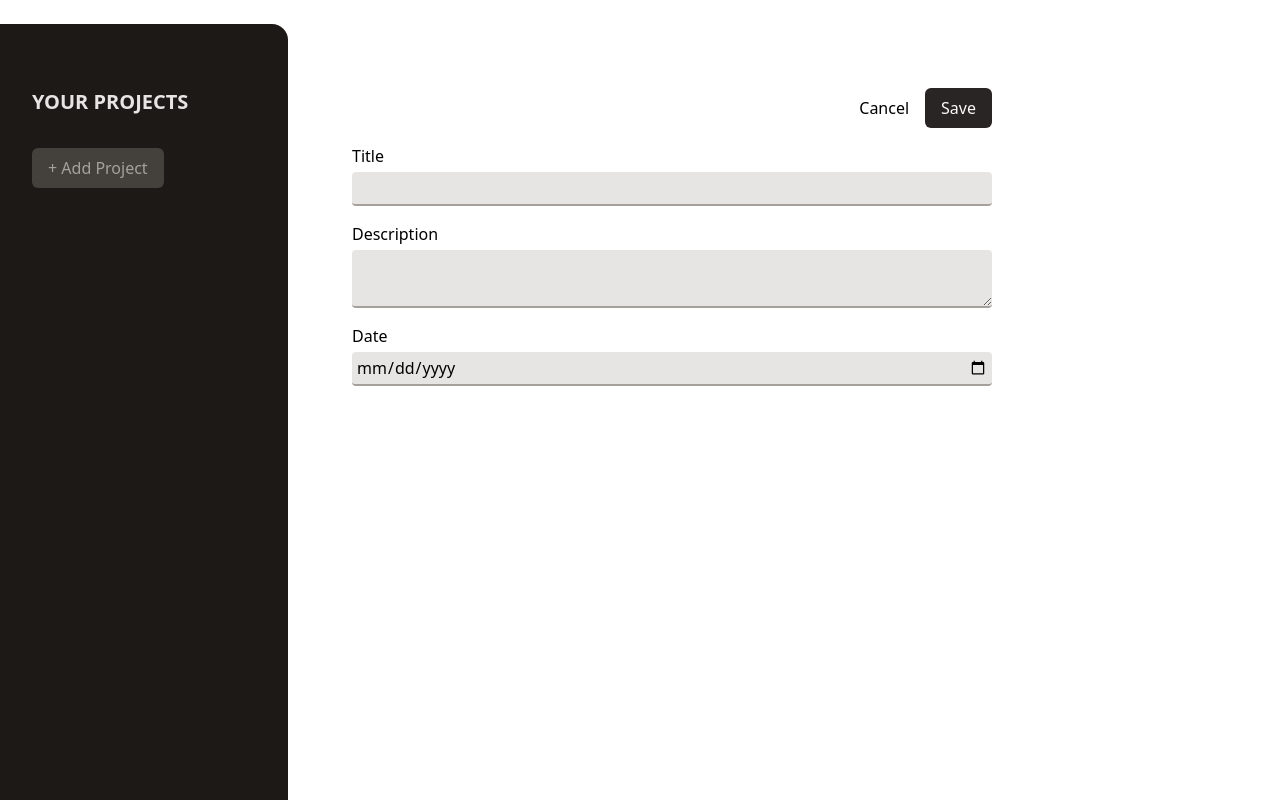
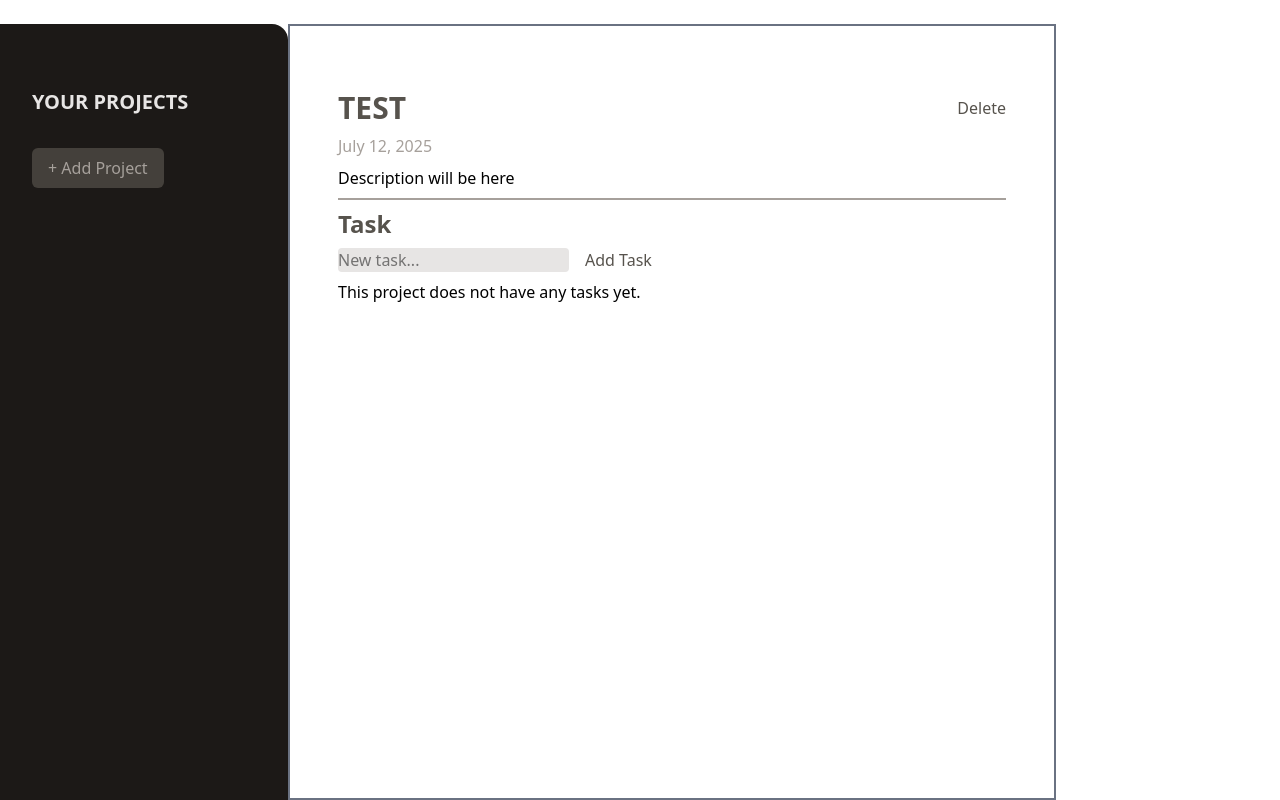
Before and after one commit to tmccann/practice-projects, a React (Vite) app in the folder project-manager/: page / in a window 1280 px wide. Built offline with nearby package versions, Linux system fonts and the light colour scheme.

Commit message:
feat(selectedProject): add component structure with hard coded values to pass predefined tests

```diff
--- a/project-manager/src/App.tsx
+++ b/project-manager/src/App.tsx
@@ -1,5 +1,6 @@
 import NewProject from "./components/NewProject";
 import NoProject from "./components/NoProject";
+import SelectedProject from "./components/SelectedProject";
 import SideBar from "./components/SideBar";
 
 export default function App() {
@@ -14,7 +15,7 @@ export default function App() {
         {/* Main content:
           - Show "Add Project" form when no project is selected
           - Show list of tasks for selected project otherwise */}
-        <NewProject />
+        <SelectedProject />
       </div>
     </>
   );
--- a/project-manager/src/components/NewProject.tsx
+++ b/project-manager/src/components/NewProject.tsx
@@ -15,7 +15,7 @@ const NewProject = () => {
     );
   };
   return (
-    <div className=" p-16 w-6/10">
+    <div className=" p-16 w-[60%]">
       <form onSubmit={handleSubmit}>
         <div className="flex items-center justify-end gap-4">
           <button className="">Cancel</button>
--- a/project-manager/src/components/SelectedProject.tsx
+++ b/project-manager/src/components/SelectedProject.tsx
@@ -1,7 +1,44 @@
-import React from "react";
+const SelectedProject = () => {
+  return (
+    <div className="w-[60%] border-2 border-gray-500 py-16 px-12">
+      <header>
+        <div className="flex justify-between pb-2">
+          <h1 className="text-3xl font-bold uppercase text-stone-600">test</h1>
+          <button
+            type="button"
+            className="text-stone-600 hover:text-stone-900 hover:font-bold cursor-pointer"
+          >
+            Delete
+          </button>
+        </div>
+        <p className="text-stone-400 pb-2">July 12, 2025</p>
+        <p className="pb-2 mb-2 border-b-2 border-stone-400">
+          Description will be here
+        </p>
+      </header>
+      <section>
+        <h2 className="pb-2 font-bold text-2xl text-stone-600">Task</h2>
 
-const SelectedProject = () => {
-  return <div>SelectedProject</div>;
+        <div className="flex gap-4 items-center pb-2">
+          <label htmlFor="add-task" className="sr-only">
+            Add Task
+          </label>
+          <input
+            className="bg-stone-200 rounded-sm"
+            type="text"
+            id="add-task"
+            placeholder="New task..."
+          />
+          <button
+            type="button"
+            className="text-stone-600 hover:text-stone-900 hover:font-bold cursor-pointer"
+          >
+            Add Task
+          </button>
+        </div>
+        <p>This project does not have any tasks yet.</p>
+      </section>
+    </div>
+  );
 };
-
 export default SelectedProject;
```
Also changed, not shown: 1 other file (tests, documents, lock files or other folders).
